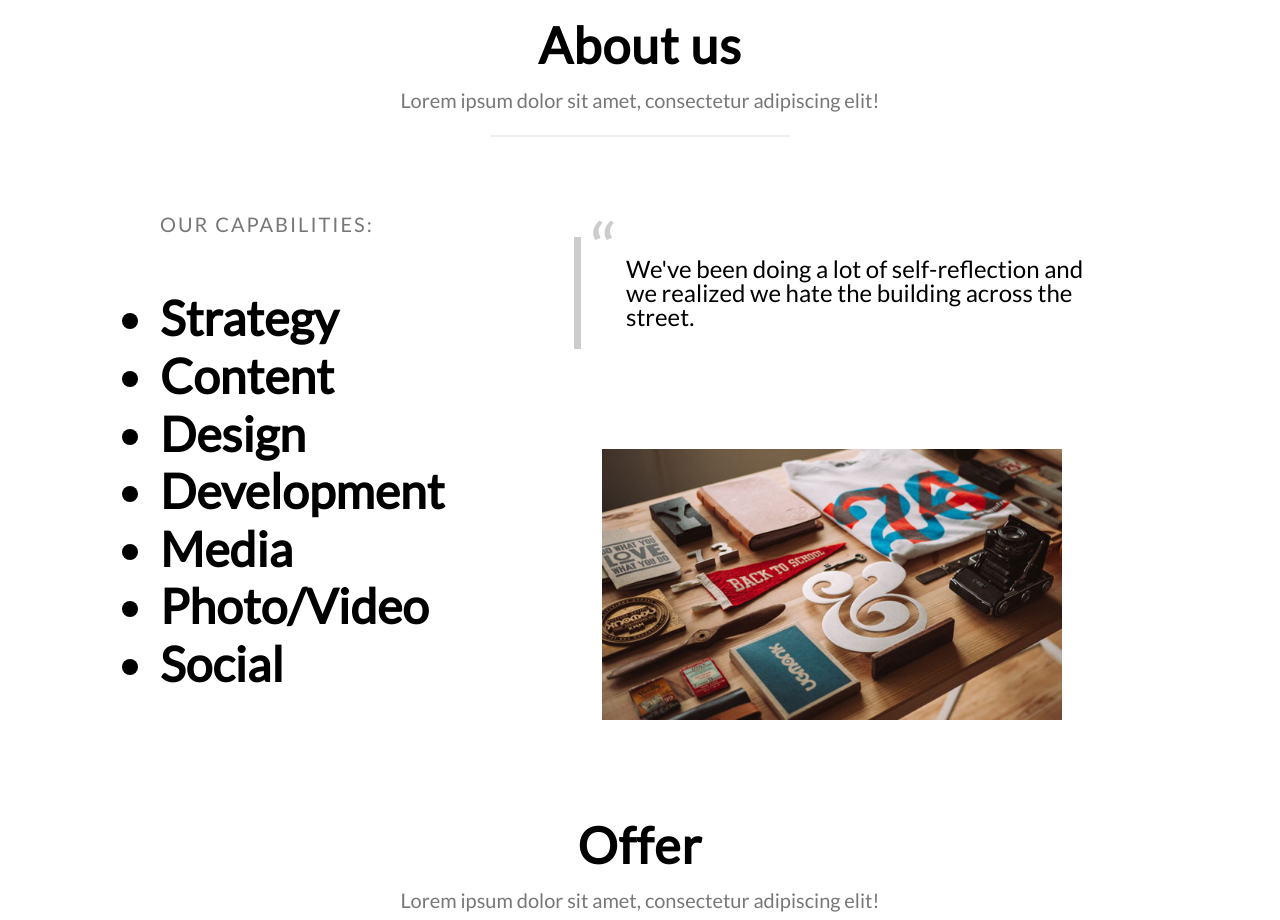
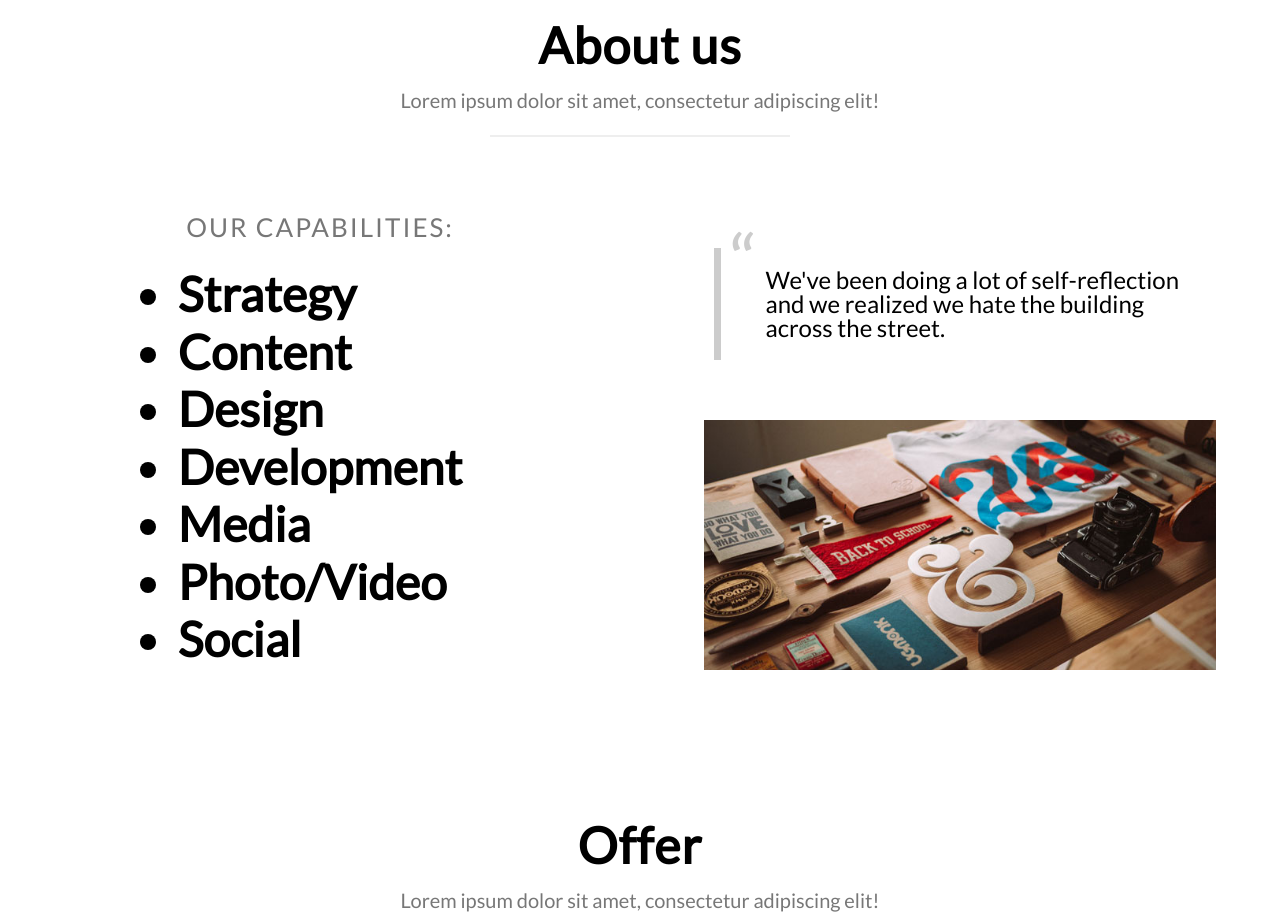
Before and after one commit to TheOpti/urban-guide-template, a website: page index.html in a window 1280 px wide. Shown: the part 880-1800 px from the top of the page. Drawn offline with Linux system fonts and the light colour scheme; some packages are replaced by stand-ins of ours.

Commit message:
About us section - refactoring

```diff
--- a/index.html
+++ b/index.html
@@ -53,7 +53,7 @@
     </div>
   </section>
 
-  <section class="section section--full-height section--shorter-width" id="about-us">
+  <section class="section section--full-height section--full-width" id="about-us">
     <div class="section__title-block">
       <div class="section__title">
         About us
@@ -63,32 +63,30 @@
       </div>
       <hr class="section__divider" />
     </div>
-    <div class="section__content-section">
-      <div class="section__about-left-col">
-        <p>
+    <div class="section__content-section about-us">
+      <div class="about-us__about-left-col">
+        <p class="about-us__capabilities">
           Our capabilities:
         </p>
-        <ul>
-          <li>Strategy</li>
-          <li>Content</li>
-          <li>Design</li>
-          <li>Development</li>
-          <li>Media</li>
-          <li>Photo/Video</li>
-          <li>Social</li>
+        <ul class="about-us__capabilities-list">
+          <li class="about-us__capabilities-list-item">Strategy</li>
+          <li class="about-us__capabilities-list-item">Content</li>
+          <li class="about-us__capabilities-list-item">Design</li>
+          <li class="about-us__capabilities-list-item">Development</li>
+          <li class="about-us__capabilities-list-item">Media</li>
+          <li class="about-us__capabilities-list-item">Photo/Video</li>
+          <li class="about-us__capabilities-list-item">Social</li>
         </ul>
       </div>
-      <div class="section__about-right-col">
-        <div class="section__about-right-description">
+      <div class="about-us__about-right-col">
+        <div class="about-us__about-right-description">
           <p>
             We've been doing a lot of self-reflection and we realized we hate the building across the street.
           </p>
         </div>
-        <div class="section__about-right-image"></div>
+        <div class="about-us__about-right-image"></div>
       </div>
-
     </div>
-
 
   </section>
 
--- /dev/null
+++ b/scss/about-us.scss
@@ -0,0 +1,68 @@
+.about-us {
+  margin: 50px 0;
+
+  &__about-left-col {
+    flex: 1;
+    display: flex;
+    justify-content: center;
+    align-items: center;
+    flex-direction: column;
+  }
+
+  &__capabilities {
+    font-size: 26px;
+    letter-spacing: 2px;
+    text-transform: uppercase;
+    color: #777;
+    margin: 25px 0;
+  }
+
+  &__capabilities-list-item {
+    font-weight: 600;
+    font-size: 48px;
+    line-height: 1.2;
+  }
+
+  &__about-right-col {
+    flex: 1;
+    display: flex;
+    justify-content: center;
+    align-items: center;
+    flex-direction: column;
+  }
+
+  &__about-right-description {
+    display: flex;
+    align-items: center;
+    justify-content: center;
+    padding: 20px 30px;
+    font-size: 24px;
+    flex: 1;
+
+    p {
+      position: relative;
+      padding: 20px 0 20px 45px;
+      border-left: 7px solid #ccc;
+      width: 85%;
+
+      &:before {
+        color: #ccc;
+        content: open-quote;
+        font-size: 75px;
+        position: absolute;
+        top: 0;
+        left: 10px;
+      }
+    }
+  }
+
+  &__about-right-image {
+    flex: 1;
+    background-image: url("../assets/pic1.jpg");
+    background-size: cover;
+    width: 80%;
+    margin: 0 auto;
+    min-height: 250px;
+  }
+
+}
--- a/scss/styles.scss
+++ b/scss/styles.scss
@@ -1,6 +1,7 @@
 @import 'basic';
 @import 'navigation';
 @import 'main-section';
+@import 'about-us';
 @import 'offer';
 @import 'portfolio';
 @import 'contact';
@@ -38,79 +39,16 @@
     margin-bottom: 20px;
   }
 
-  &__content-section {
-    display: flex;
-    flex: 1;
-  }
-
-  &__about-left-col {
-    flex: 4;
-    display: flex;
-    flex-direction: column;
-    justify-content: space-around;
-
-    p {
-      font-size: 20px;
-      letter-spacing: 2px;
-      text-transform: uppercase;
-      color: #777;
-      margin-top: 50px;
-    }
-
-    ul li {
-      font-weight: 600;
-      font-size: 48px;
-      line-height: 1.2;
-    }
-  }
-
-  &__about-right-col {
-    flex: 6;
-    display: flex;
-    flex-direction: column;
-
-    div {
-      flex: 1;
-    }
-  }
-
-  &__about-right-description {
-    display: flex;
-    align-items: center;
-    justify-content: center;
-    padding: 20px 30px;
-    font-size: 24px;
-    flex: 4;
-
-    p {
-      position: relative;
-      padding: 20px 0 20px 45px;
-      border-left: 7px solid #ccc;
-
-      &:before {
-        color: #ccc;
-        content: open-quote;
-        font-size: 75px;
-        position: absolute;
-        top: 0;
-        left: 10px;
-      }
-    }
-  }
-
-  &__about-right-image {
-    flex: 6;
-    background-image: url("../assets/pic1.jpg");
-    background-size: cover;
-    width: 80%;
-    margin: 0 auto;
-  }
-
   &__description {
     text-align: center;
     width: 80%;
     color: #777;
     font-size: 20px;
+  }
+
+  &__content-section {
+    display: flex;
+    flex: 1;
   }
 
   &__divider {
```
Also changed, not shown: css/styles.css.
